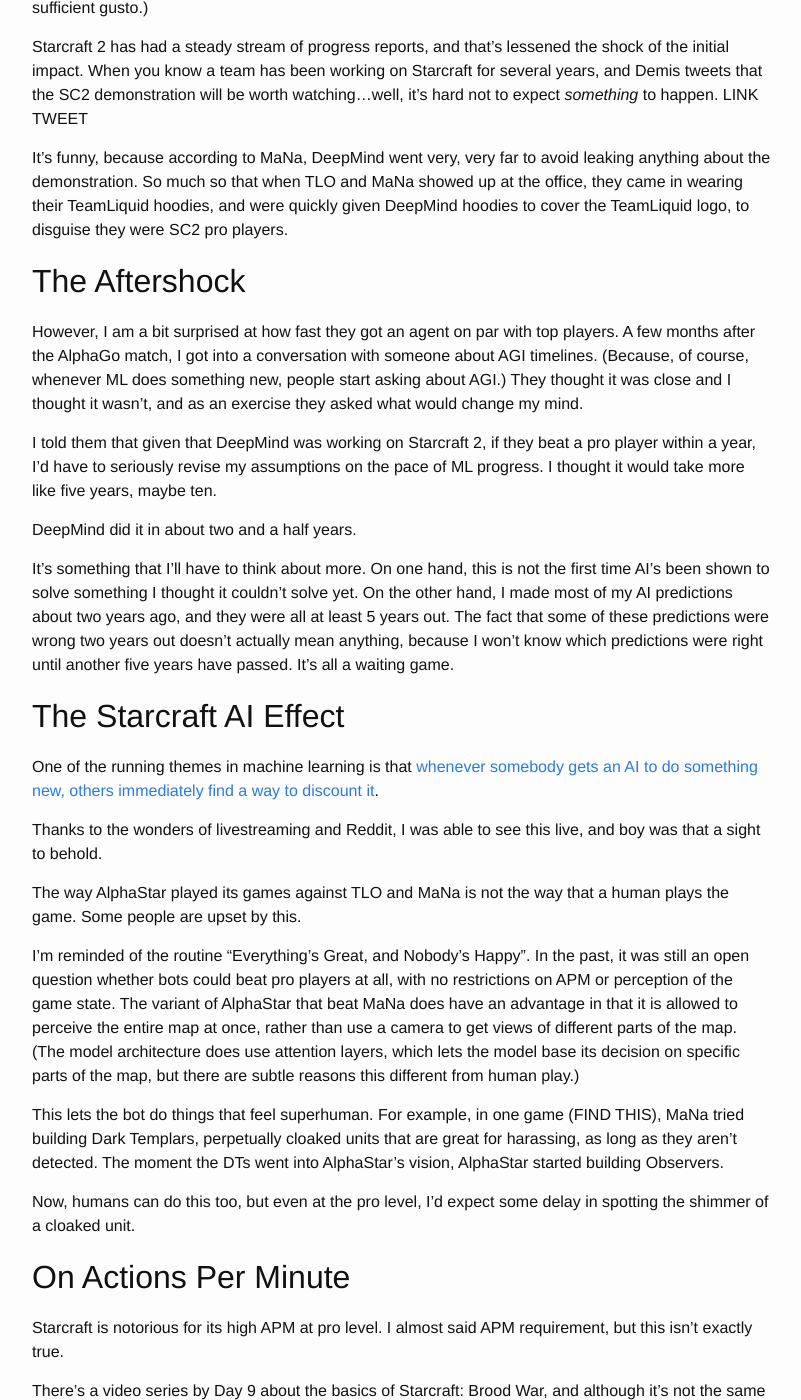
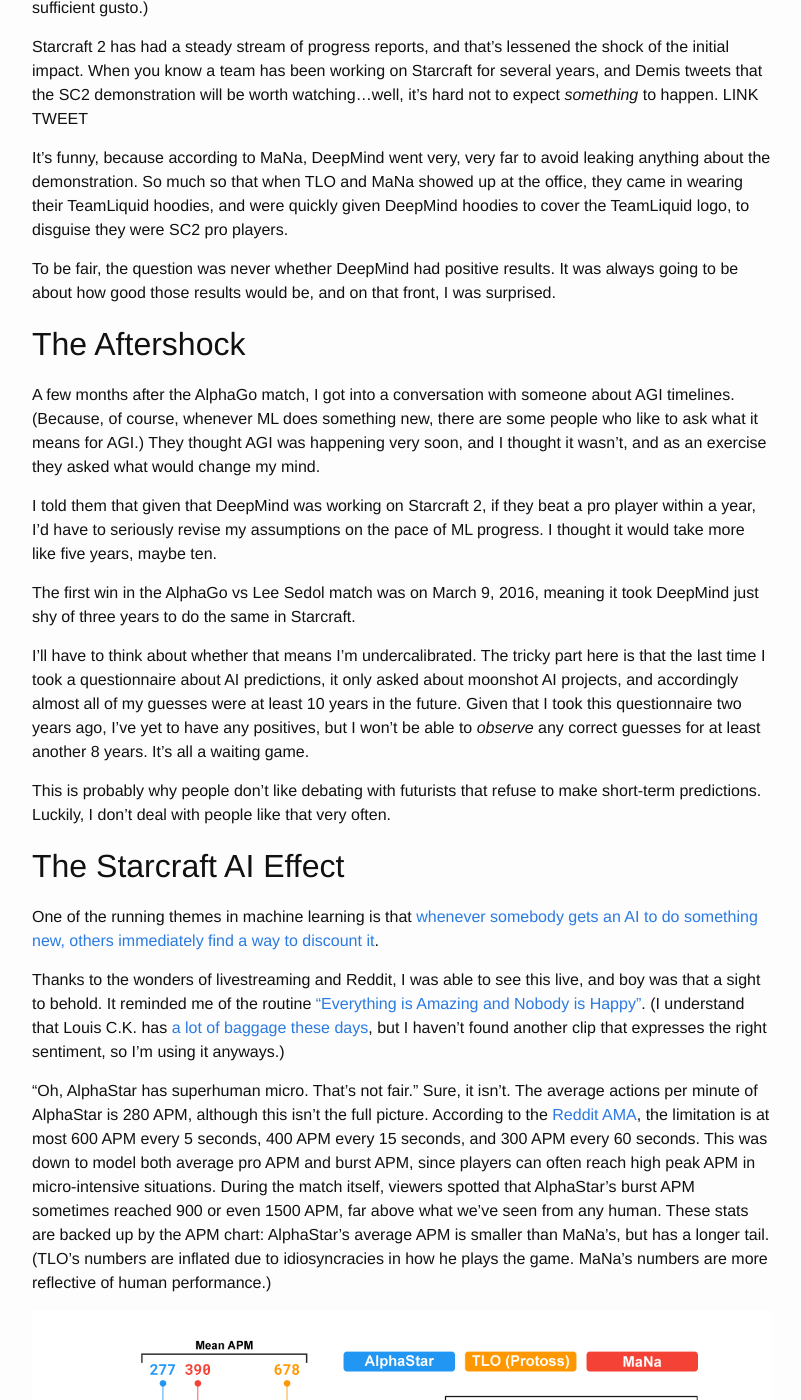
Before and after one commit to alexirpan/alexirpan.github.io, a Jekyll site: the page built from _posts/2019-01-28-alphastar.markdown, in a window 1280 px wide and 1400 px high, scrolled down 1049 px. Shown: the whole window, without its empty margins (238-1039 px from the left). Built offline with Jekyll 4.4.1, drawn with Linux system fonts in a browser that asks for light colours; nearby versions of some CDN libraries; some of the changed text lies outside the part shown.

Commit message:
Making some effort on rewriting things.

```diff
--- a/_posts/2019-01-28-alphastar.markdown
+++ b/_posts/2019-01-28-alphastar.markdown
@@ -64,29 +64,37 @@
 quickly given DeepMind hoodies to cover the TeamLiquid logo, to disguise they
 were SC2 pro players.
 
+To be fair, the question was never whether DeepMind had positive results. It was
+always going to be about how good those results would be, and on that front, I
+was surprised.
+
 
 The Aftershock
 -----------------------------------------------
 
-However, I am a bit surprised at how fast they got an agent on par with top
-players. A few months after the AlphaGo match, I got into a conversation with
+A few months after the AlphaGo match, I got into a conversation with
 someone about AGI timelines. (Because, of course, whenever ML does something
-new, people start asking about AGI.) They thought it was close and I thought it
-wasn't, and as an exercise they asked what would change my mind.
+new, there are some people who like to ask what it means for AGI.) They thought
+AGI was happening very soon, and I thought it wasn't, and as an exercise they
+asked what would change my mind.
 
 I told them that given that DeepMind was working on Starcraft 2, if they beat a
 pro player within a year, I'd have to seriously revise my assumptions on the
 pace of ML progress. I thought it would take more like five years, maybe ten.
 
-DeepMind did it in about two and a half years.
+The first win in the AlphaGo vs Lee Sedol match was on March 9, 2016, meaning it
+took DeepMind just shy of three years to do the same in Starcraft.
 
-It's something that I'll have to think about more. On one hand, this is not the
-first time AI's been shown to solve something I thought it couldn't solve yet.
-On the other hand, I made most of my AI predictions about two years ago, and
-they were all at least 5 years out. The fact that some of these predictions were
-wrong two years out doesn't actually mean anything, because I won't know which
-predictions were right until another five years have passed. It's all a waiting
-game.
+I'll have to think about whether that means I'm undercalibrated. The tricky part
+here is that the last time I took a questionnaire about AI predictions, it only
+asked about moonshot AI projects, and accordingly almost all of my guesses were
+at least 10 years in the future. Given that I took this questionnaire two years
+ago, I've yet to have any positives, but I won't be able to *observe* any
+correct guesses for at least another 8 years. It's all a waiting game.
+
+This is probably why people don't like debating with futurists that refuse to
+make short-term predictions. Luckily, I don't deal with people like that very
+often.
 
 
 The Starcraft AI Effect
@@ -95,12 +103,42 @@
 One of the running themes in machine learning is that [whenever somebody gets an AI to do something new, others immediately find a way to discount it](https://en.wikipedia.org/wiki/AI_effect).
 
 Thanks to the wonders of livestreaming and Reddit, I was able to see this live,
-and boy was that a sight to behold.
+and boy was that a sight to behold. It reminded me of the routine
+["Everything is Amazing and Nobody is Happy"](https://www.youtube.com/watch?v=kBLkX2VaQs4).
+(I understand that Louis C.K. has [a lot of baggage these days](https://en.wikipedia.org/wiki/Louis_C.K.#2017%E2%80%93present:_Sexual_misconduct_revelations_and_afterwards), but I haven't found
+another clip that expresses the right sentiment, so I'm using it anyways.)
 
-The way AlphaStar played its games against TLO and MaNa is not the way that a
-human plays the game. Some people are upset by this.
+"Oh, AlphaStar has superhuman micro. That's not fair." Sure, it isn't. The
+average actions per minute of AlphaStar is 280 APM, although this isn't the full
+picture. According to the [Reddit AMA](https://www.reddit.com/r/MachineLearning/comments/ajgzoc/we_are_oriol_vinyals_and_david_silver_from/eexs0pd/), the limitation is at most 600 APM every 5 seconds,
+400 APM every 15 seconds, and 300 APM every 60 seconds. This was down to model
+both average pro APM and burst APM, since players can often reach high peak APM
+in micro-intensive situations. During the match itself, viewers spotted that
+AlphaStar's burst APM sometimes reached 900 or even 1500 APM, far above what
+we've seen from any human. These stats are backed up by the APM chart:
+AlphaStar's average APM is smaller than MaNa's, but has a longer tail. (TLO's
+numbers are inflated due to idiosyncracies in how he plays the game. MaNa's
+numbers are more reflective of human performance.)
 
-I'm reminded of the routine "Everything's Great, and Nobody's Happy". In the
+![APM Chart](/public/alphastar/apm.png)
+{: .centered }
+
+CAPTION
+{: .centered }
+
+In the
+past, it was still an open question whether bots could beat pro players at all,
+with no restrictions on APM or perception of the game state. The variant of
+AlphaStar that beat MaNa does have an advantage in that it is allowed to
+perceive the entire map at once, rather than use a camera to get views of
+different parts of the map. (The model architecture does use attention layers,
+which lets the model base its decision on specific parts of the map, but there
+are subtle reasons this different from human play.)
+
+I would say there were two main complains
+about AlphaStar: its vision, and its micro.
+
+In the
 past, it was still an open question whether bots could beat pro players at all,
 with no restrictions on APM or perception of the game state. The variant of
 AlphaStar that beat MaNa does have an advantage in that it is allowed to
@@ -136,9 +174,7 @@
 across the two fronts. Doing so favors the player with more units, since in the
 abscence of any micro, the person with more stuff wins.
 
-Alright, so let's bring this back to AlphaStar. The current implementation does
-include APM limits, defined in three stages. GET LIMITS. You can think of this
-as matching average pro APM, medium-load pro APM, and burst pro APM.
+You can think of this as matching average pro APM, medium-load pro APM, and burst pro APM.
 
 
 
```
Also changed, not shown: public/alphastar/apm.png (added).
